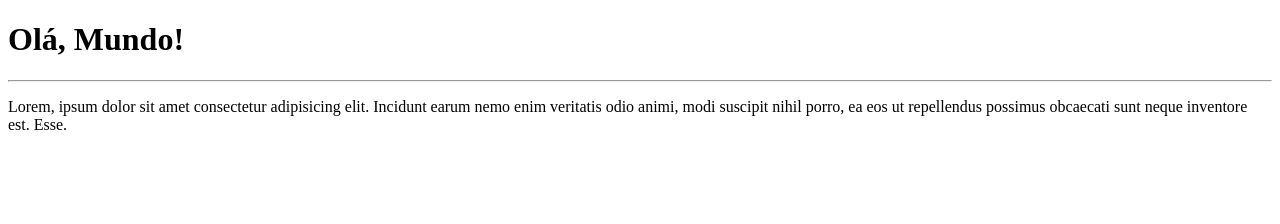
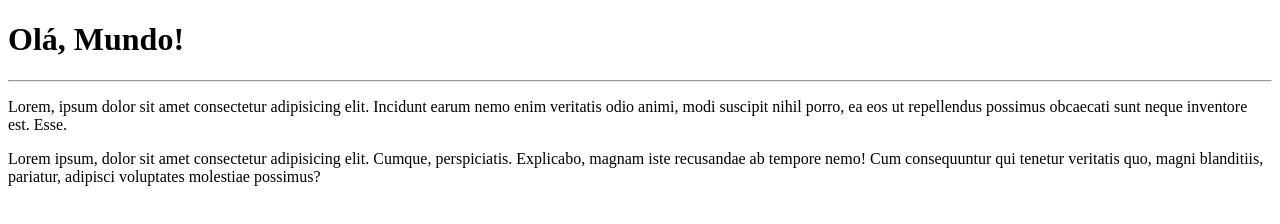
Before and after one commit to HeloisaPinheiro/Ola-Mundo, a plain HTML site: page site_exeplo/index.html in a window 1280 px wide. Drawn offline with Linux system fonts and the light colour scheme.

Commit message:
Adicionei um parágrafo

```diff
--- a/site_exeplo/index.html
+++ b/site_exeplo/index.html
@@ -9,5 +9,6 @@
     <h1>Olá, Mundo!</h1>
     <hr>
     <p>Lorem, ipsum dolor sit amet consectetur adipisicing elit. Incidunt earum nemo enim veritatis odio animi, modi suscipit nihil porro, ea eos ut repellendus possimus obcaecati sunt neque inventore est. Esse.</p>
+    <p>Lorem ipsum, dolor sit amet consectetur adipisicing elit. Cumque, perspiciatis. Explicabo, magnam iste recusandae ab tempore nemo! Cum consequuntur qui tenetur veritatis quo, magni blanditiis, pariatur, adipisci voluptates molestiae possimus?</p>
 </body>
 </html>
```
